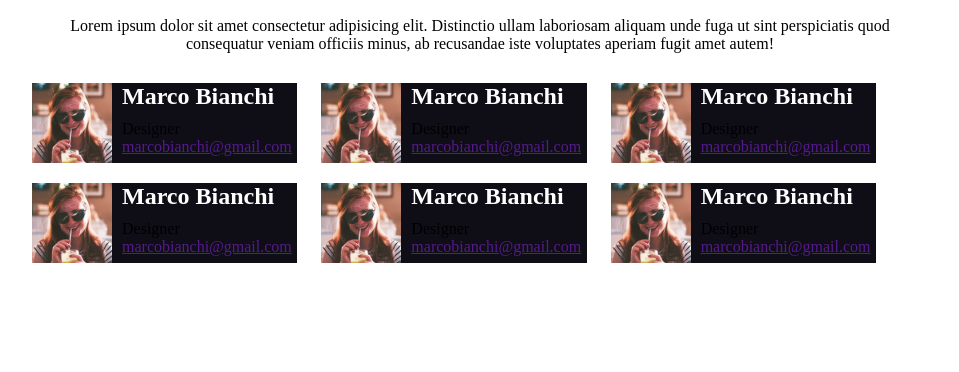
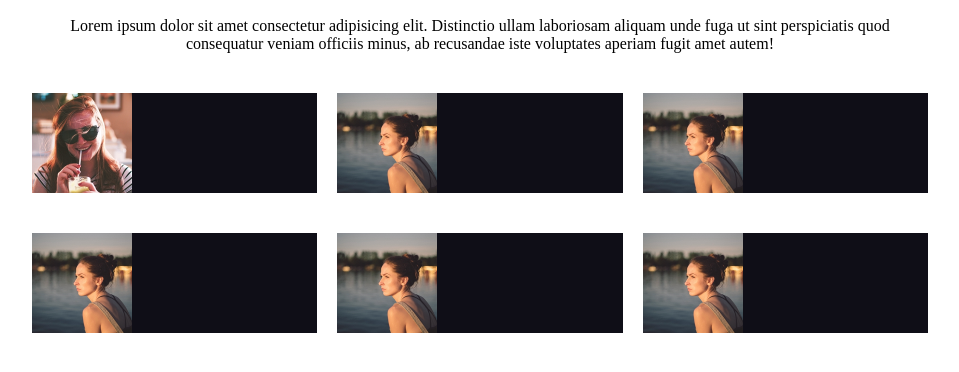
Before and after one commit to antoniodelgiudice02/html-css-float-cards, a plain HTML site: page index.html in a window 1280 px wide. Shown: the part 60-432 px from the top of the page, without its empty margins (160-1119 px from the left). Drawn offline with Linux system fonts and the light colour scheme.

Commit message:
FIX: CSS

```diff
--- a/css/style.css
+++ b/css/style.css
@@ -8,21 +8,15 @@
     border: 1px dashed black;
 }*/
 
-/*HEADER*/
-
 header{
     text-align: center;
     padding: 0 15%;
     margin: 20px 0;
 }
 
-/*MAIN*/
-
 main{
     padding: 0 15%;
 }
-
-/*TESTO*/
 
 .text{
     text-align: center;
@@ -30,39 +24,39 @@ main{
 
 }
 
-/*CONTAINER*/
-
-.row{
-    margin: 0 -10px
+.team{
+    margin: 0 -10px;
 }
 
-.col{
+.col-1-4{
     height: 100px;
     width: calc(100% / 3 - 20px);
-    padding: 10px 10px;
+    float: left;
+    background-color: #0f0e17;
+    margin: 20px 10px;
+}
+
+.col-2-5{
+    height: 100px;
+    width: calc(100% / 3 - 20px);
+    background-color: #0f0e17;
+    margin: 20px 10px;
     display: inline-block;
 }
 
-.card{
+.col-3-6{
+    height: 100px;
+    width: calc(100% / 3 - 20px);
     background-color: #0f0e17;
-    height: 100%;
-    width: 100%;
+    margin: 20px 10px;
+    float: right;
 
 }
 
 img{
     height: 100%;
-    float: left;
-    margin-right: 10px;
-
 }
 
 .clear{
     clear: both;
 }
-
-h2{
-    color: white;
-    margin: auto;
-    padding-bottom: 10px;
-}
--- a/index.html
+++ b/index.html
@@ -17,108 +17,16 @@
             <p class="debug">Lorem ipsum dolor sit amet consectetur adipisicing elit. Distinctio ullam laboriosam aliquam unde fuga ut sint perspiciatis quod consequatur veniam officiis minus, ab recusandae iste voluptates aperiam fugit amet autem!</p>
         </section>
 
-        <section class="debug container">
-
-                <div class="debug row">
-
-                    <div class="debug col">
-
-                        <div class="card">
-                            <img src="./assets/img/female1.png" alt="">
-                            <div class="info">
-                                <h2>Marco Bianchi</h2>
-                                <span>Designer</span>
-                                <a href="">marcobianchi@gmail.com</a>
-                            </div>
-                        </div>
-
-                        <div class="clear"></div>
-
-
-                    </div>
-
-                    <div class="debug col">
-
-                        <div class="card">
-                            <img src="./assets/img/female1.png" alt="">
-                            <div class="info">
-                                <h2>Marco Bianchi</h2>
-                                <span>Designer</span>
-                                <a href="">marcobianchi@gmail.com</a>
-                            </div>
-                        </div>
-
-                        <div class="clear"></div>
-
-
-                    </div>
-
-                    <div class="debug col">
-
-                        <div class="card">
-                            <img src="./assets/img/female1.png" alt="">
-                            <div class="info">
-                                <h2>Marco Bianchi</h2>
-                                <span>Designer</span>
-                                <a href="">marcobianchi@gmail.com</a>
-                            </div>
-                        </div>
-
-                        <div class="clear"></div>
-
-
-                    </div>
-
-                    <div class="debug col">
-
-                        <div class="card">
-                            <img src="./assets/img/female1.png" alt="">
-                            <div class="info">
-                                <h2>Marco Bianchi</h2>
-                                <span>Designer</span>
-                                <a href="">marcobianchi@gmail.com</a>
-                            </div>
-                        </div>
-
-                        <div class="clear"></div>
-
-
-                    </div>
-
-                    <div class="debug col">
-
-                        <div class="card">
-                            <img src="./assets/img/female1.png" alt="">
-                            <div class="info">
-                                <h2>Marco Bianchi</h2>
-                                <span>Designer</span>
-                                <a href="">marcobianchi@gmail.com</a>
-                            </div>
-                        </div>
-
-                        <div class="clear"></div>
-
-
-                    </div>
-
-                    <div class="debug col">
-
-                        <div class="card">
-                            <img src="./assets/img/female1.png" alt="">
-                            <div class="info">
-                                <h2>Marco Bianchi</h2>
-                                <span>Designer</span>
-                                <a href="">marcobianchi@gmail.com</a>
-                            </div>
-                        </div>
-
-                        <div class="clear"></div>
-
-
-                    </div>
-
+        <section class="debug team">
+            <div class="debug team-container">
+                <div class="debug row clearfix">
+                    <div class="debug col-1-4"><img src="./assets/img/female1.png" alt=""></div>
+                    <div class="debug col-2-5"><img src="./assets/img/female2.png" alt=""></div>
+                    <div class="debug col-3-6"><img src="./assets/img/female2.png" alt=""></div>
+                    <div class="debug col-1-4"><img src="./assets/img/female2.png" alt=""></div>
+                    <div class="debug col-2-5"><img src="./assets/img/female2.png" alt=""></div>
+                    <div class="debug col-3-6"><img src="./assets/img/female2.png" alt=""></div>
                     <div class="clear"></div>
-
                 </div>
             </div>
         </section>
```
